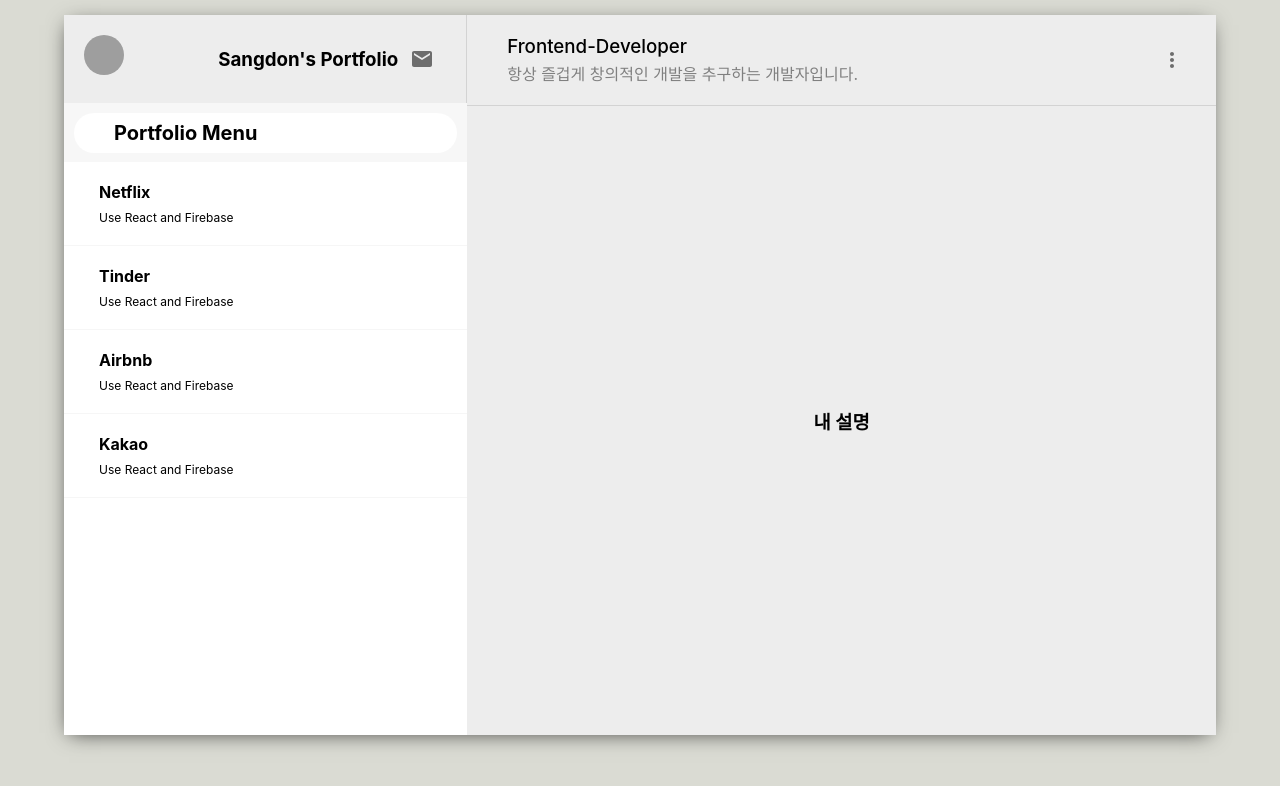
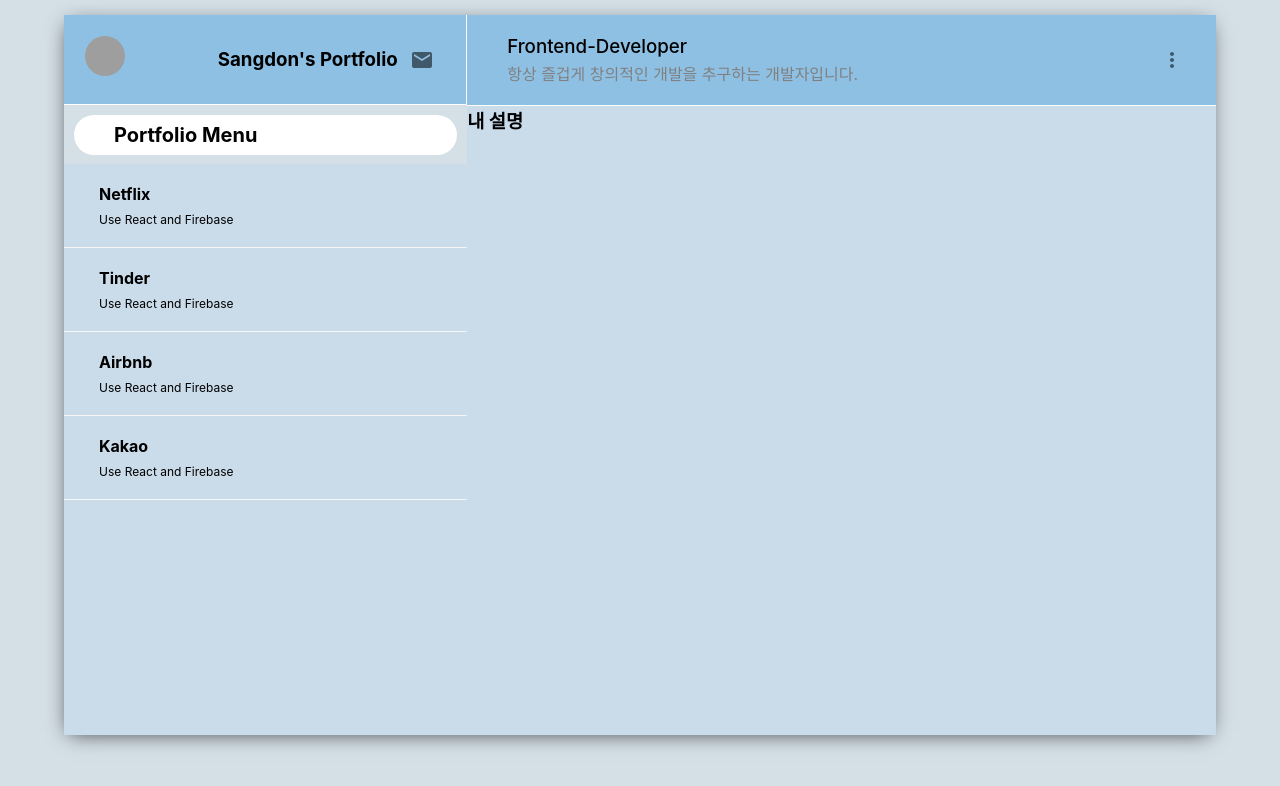
Before and after one commit to ddoniddoni/reactportfolio, a React (Create React App) app in the folder react-portfolio/: page / in a window 1280 px wide. Shown: the top 786 px of the page. Built offline with nearby package versions, Linux system fonts and the light colour scheme; grey boxes are pictures that could not be loaded.

Commit message:
Change Design

```diff
--- a/react-portfolio/src/App.css
+++ b/react-portfolio/src/App.css
@@ -2,12 +2,12 @@
   display: grid;
   place-items: center;
   height: 100vh;
-  background-color: #dadbd3;
+  background-color: #d4dfe6;
 }
 
 .app__body {
   display: flex;
-  background-color: #ededed;
+  background-color: #8ec0e4;
   margin-top: -50px;
   height: 90vh;
   width: 90vw;
--- a/react-portfolio/src/Screen.css
+++ b/react-portfolio/src/Screen.css
@@ -8,7 +8,7 @@
   padding: 20px;
   display: flex;
   align-items: center;
-  border-bottom: 1px solid lightgray;
+  border-bottom: 1px solid white;
 }
 
 .screen__headerInfo {
@@ -26,9 +26,8 @@
 }
 
 .screen__body {
+  background-color: #cadbe9;
   overflow: scroll;
   flex: 1;
-  align-items: center;
   display: flex;
-  justify-content: center;
 }
--- a/react-portfolio/src/ScreenView.css
+++ b/react-portfolio/src/ScreenView.css
@@ -1,4 +1,18 @@
+.screenView {
+  display: flex;
+  flex: 1;
+  flex-direction: column;
+}
+
+.screenView__header {
+  display: flex;
+  align-items: center;
+  padding: 20px;
+  background-color: #cadbe9;
+}
+
 .screenView__image {
   max-width: 100px;
   height: 100px;
+  border-radius: 50px;
 }
--- a/react-portfolio/src/ScreenView.js
+++ b/react-portfolio/src/ScreenView.js
@@ -4,7 +4,10 @@ import "./ScreenView.css";
 const ScreenView = ({ src, alt }) => {
   return (
     <div className="screenView">
-      <img className="screenView__image" src={src} alt={alt} />
+      <div className="screenView__header">
+        <img className="screenView__image" src={src} alt={alt} />
+        <div className="screenView__click">Click!</div>
+      </div>
     </div>
   );
 };
--- a/react-portfolio/src/Screens/ScreenAirbnb.js
+++ b/react-portfolio/src/Screens/ScreenAirbnb.js
@@ -9,8 +9,8 @@ const ScreenAirbnb = () => {
     <div className="screen">
       <div className="screen__header">
         <div className="screen__headerInfo">
-          <h3>Airbnb</h3>
-          <p>This is Airbnb</p>
+          <h3>Airbnb-Clone</h3>
+          <p>React를 이용한 Airbnb UI</p>
         </div>
 
         <div className="screen__headerRight">
--- a/react-portfolio/src/Screens/ScreenKakao.js
+++ b/react-portfolio/src/Screens/ScreenKakao.js
@@ -9,8 +9,8 @@ const ScreenKakao = () => {
     <div className="screen">
       <div className="screen__header">
         <div className="screen__headerInfo">
-          <h3>Kakao</h3>
-          <p>This is Kakao</p>
+          <h3>Kakao-Clone</h3>
+          <p>Html과 Css를 이용한 Kakaotalk</p>
         </div>
 
         <div className="screen__headerRight">
--- a/react-portfolio/src/Screens/ScreenNetflix.js
+++ b/react-portfolio/src/Screens/ScreenNetflix.js
@@ -9,8 +9,8 @@ const ScreenNetflix = () => {
     <div className="screen">
       <div className="screen__header">
         <div className="screen__headerInfo">
-          <h3>Netflix</h3>
-          <p>This is Netflix</p>
+          <h3>Netflix-Clone</h3>
+          <p>React를 이용한 Netflix UI</p>
         </div>
 
         <div className="screen__headerRight">
--- a/react-portfolio/src/Screens/ScreenTinder.js
+++ b/react-portfolio/src/Screens/ScreenTinder.js
@@ -9,8 +9,8 @@ const ScreenTinder = () => {
     <div className="screen">
       <div className="screen__header">
         <div className="screen__headerInfo">
-          <h3>Tinder</h3>
-          <p>This is Tinder</p>
+          <h3>Tinder-Clone</h3>
+          <p>React를 이용한 Tinder UI</p>
         </div>
 
         <div className="screen__headerRight">
--- a/react-portfolio/src/Sidebar.css
+++ b/react-portfolio/src/Sidebar.css
@@ -7,8 +7,9 @@
 .sidebar__header {
   display: flex;
   justify-content: space-between;
-  padding: 20px;
-  border-right: 1px solid lightgray;
+  padding: 20.5px;
+  border-bottom: 1px solid white;
+  border-right: 1px solid white;
 }
 
 .sidebar__headerRight {
@@ -20,7 +21,7 @@
 .sidebar__menu {
   display: flex;
   align-items: center;
-  background-color: #f7f7f7;
+  background-color: #d4dfe6;
   height: 39px;
   padding: 10px;
 }
@@ -32,6 +33,7 @@
   width: 100%;
   height: 40px;
   border-radius: 20px;
+  color: black;
 }
 
 .sidebar__menuContainer > h3 {
@@ -41,7 +43,7 @@
 
 .sidebar__menus {
   flex: 1;
-  background-color: white;
+  background-color: #cadbe9;
   overflow: scroll;
 }
 
```
